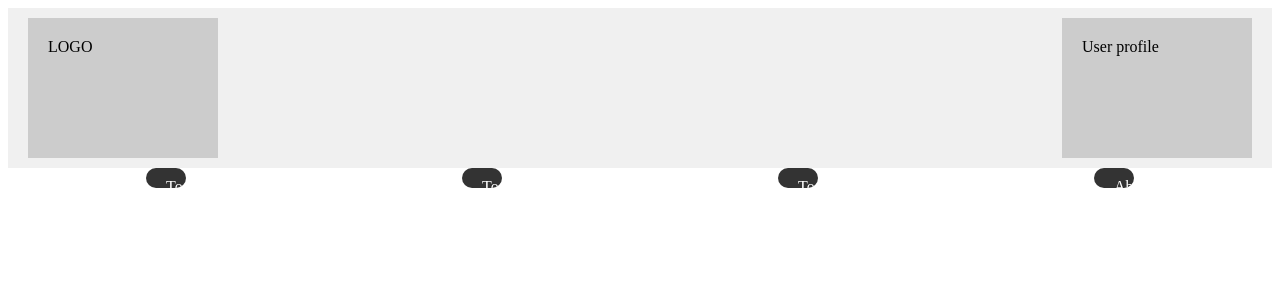
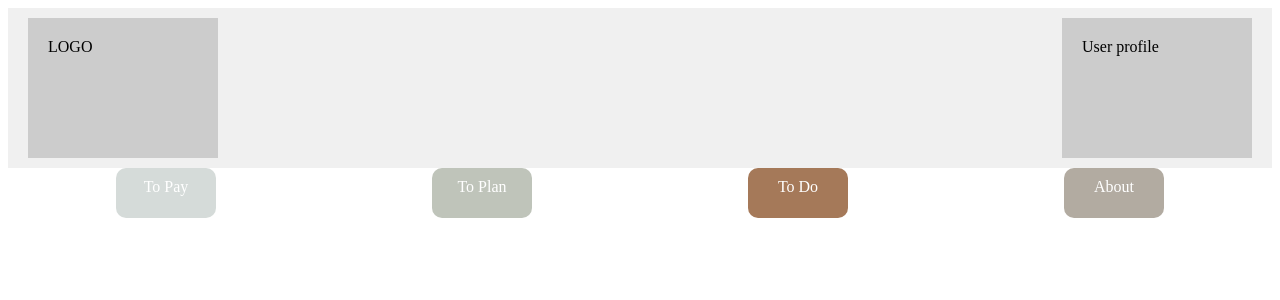
Before and after one commit to ryliewalsh/Orderly, a PHP site: page /do.php in a window 1280 px wide. Shown: the top 300 px of the page. Run offline with PHP 8.4, Linux system fonts and the light colour scheme.

Commit message:
make tabs visible

```diff
--- a/style.css
+++ b/style.css
@@ -33,8 +33,8 @@ ol {
 }
 
 li {
-  width: 40px;
-  height: 20px;
+  width: 100px;
+  height: 50px;
   border-radius: 10px;
   text-align: center;
   overflow: hidden;
@@ -43,7 +43,7 @@ li {
 li a {
   display: block;
   color: #fff;
-  background-color: #333;
+
   padding: 10px 20px;
   text-decoration: none;
 }
```
